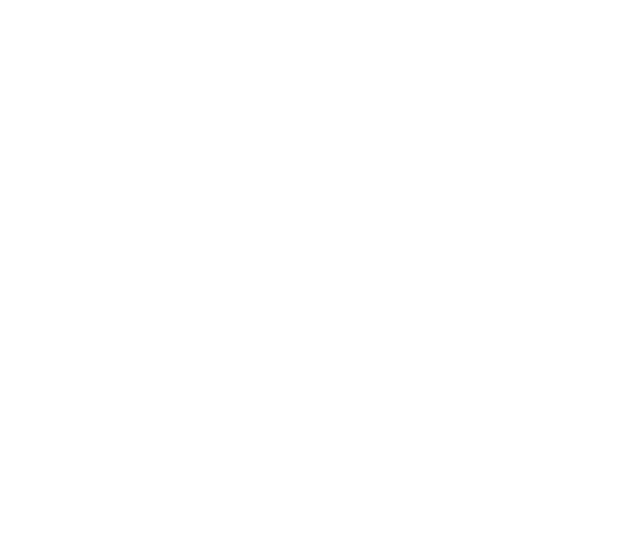
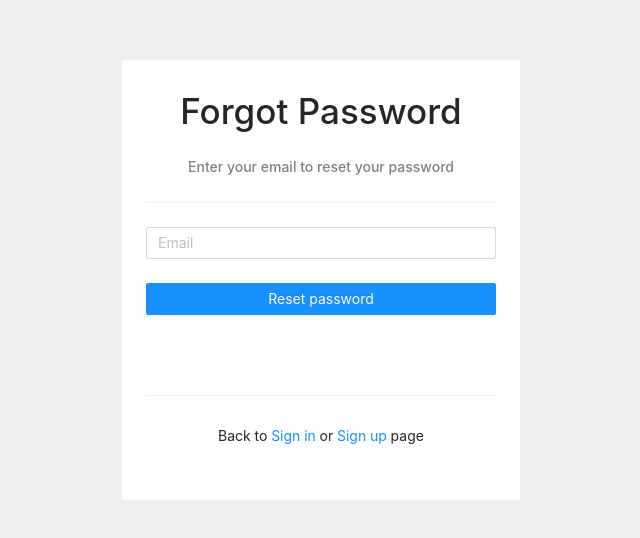
Before and after one commit to muhfauqhi/admin-panel-mybarber, a React (Create React App) app: page /forgotpassword in a window 1280 px wide. Shown: the part 120-658 px from the top of the page, without its empty margins (319-959 px from the left). Built offline with nearby package versions, Linux system fonts and the light colour scheme.

Commit message:
add forgotpassword page and finish login and dashboard route

```diff
--- a/src/App.js
+++ b/src/App.js
@@ -2,6 +2,7 @@
 import { Route, Switch } from "react-router-dom";
 import Dashboard from "./components/Dashboard";
 import Login from "./components/Login";
+import ForgotPassword from "./components/ForgotPassword";
 import "antd/dist/antd.css";
 
 function App() {
@@ -10,6 +11,7 @@
       <Switch>
         <Route exact path="/" component={Login}></Route>
         <Route exact path="/dashboard" component={Dashboard}></Route>
+        <Route exact path="/forgotpassword" component={ForgotPassword}></Route>
       </Switch>
     </div>
   );
--- a/src/components/Dashboard.js
+++ b/src/components/Dashboard.js
@@ -2,9 +2,15 @@
 import Title from "antd/lib/typography/Title";
 import SubMenu from "antd/lib/menu/SubMenu";
 import { UserOutlined, MailOutlined } from "@ant-design/icons";
+import { Redirect } from "react-router-dom";
 const { Content, Footer, Header, Sider } = Layout;
 
 const Dashboard = () => {
+  const token = localStorage.getItem("token");
+
+  if (!token) {
+    return <Redirect to="/" />;
+  }
   return (
     <Layout>
       <Header style={{ padding: 10 }}>
@@ -15,6 +21,7 @@
         <Sider style={{ background: "white" }}>
           <Menu defaultSelectedKeys={["Dashboard"]} mode="inline">
             <Menu.Item key="Dashboard">Dashboard</Menu.Item>
+            <Menu.Item key="Booking">Booking</Menu.Item>
             <Menu.Item key="Barber">Barber</Menu.Item>
             <Menu.Item key="User">User</Menu.Item>
             <SubMenu
--- /dev/null
+++ b/src/components/ForgotPassword.js
@@ -0,0 +1,87 @@
+import { Alert, Button, Card, Col, Divider, Input, Row, Form } from "antd";
+import Layout from "antd/lib/layout/layout";
+import { Redirect } from "react-router-dom";
+import { useState } from "react";
+import axios from "axios";
+
+const ForgotPassword = () => {
+  const [message, setMessage] = useState("");
+  const [error, setError] = useState("");
+
+  const onFinish = (data) => {
+    axios
+      .put("http://localhost:3000/api/forgotpassword", data)
+      .then((res) => {
+        const message = res.data.message;
+        setMessage(message);
+        setTimeout(() => {
+          setMessage("");
+        }, 3000);
+      })
+      .catch((err) => {
+        const error = err.response.data.message;
+        setError(error);
+      });
+  };
+
+  return (
+    <Layout style={{ background: "#efefef" }}>
+      <Row justify="center" align="middle" style={{ minHeight: "100vh" }}>
+        <Col>
+          <Card style={{ width: "50vh" }}>
+            <h1 style={{ textAlign: "center", fontSize: 35 }}>
+              Forgot Password
+            </h1>
+            <h4 style={{ textAlign: "center", color: "grey" }}>
+              Enter your email to reset your password
+            </h4>
+            <Divider></Divider>
+            <Form onFinish={onFinish}>
+              <Form.Item
+                name="email"
+                rules={[
+                  {
+                    required: true,
+                    message: "Please input your email!",
+                  },
+                ]}
+              >
+                <Input placeholder="Email" />
+              </Form.Item>
+
+              <Form.Item>
+                <Button block type="primary" htmlType="submit">
+                  Reset password
+                </Button>
+              </Form.Item>
+              <Form.Item>
+                {message && (
+                  <Alert
+                    style={{ textAlign: "center" }}
+                    message={message}
+                    type="success"
+                    banner
+                  />
+                )}
+                {error && (
+                  <Alert
+                    style={{ textAlign: "center" }}
+                    message={error}
+                    type="error"
+                    banner
+                  />
+                )}
+              </Form.Item>
+              <Divider></Divider>
+              <Form.Item style={{ textAlign: "center" }}>
+                Back to <a href="/">Sign in</a> or <a href="/">Sign up</a> page
+              </Form.Item>
+            </Form>
+          </Card>
+        </Col>
+      </Row>
+    </Layout>
+  );
+};
+
+export default ForgotPassword;
--- a/src/components/Login.js
+++ b/src/components/Login.js
@@ -1,38 +1,52 @@
-import {
-  Form,
-  Input,
-  Button,
-  //   Checkbox,
-  Col,
-  Row,
-  //   Space,
-  Card,
-  Divider,
-} from "antd";
+import { Form, Input, Button, Col, Row, Card, Divider, Alert } from "antd";
 import { Layout } from "antd";
-// import Title from "antd/lib/typography/Title";
-// const { Content, Header } = Layout;
+import axios from "axios";
+import { useState } from "react";
+import { Redirect } from "react-router-dom";
 
 const Login = () => {
-  //   const onFinish = (values) => {
-  //     console.log("Success:", values);
-  //   };
+  const [redirect, setRedirect] = useState(false);
+  const [error, setError] = useState("");
 
-  //   const onFinishFailed = (errorInfo) => {
-  //     console.log("Failed:", errorInfo);
-  //   };
+  const onFinish = (data) => {
+    axios
+      .post("http://localhost:3000/api/login", data)
+      .then((result) => {
+        console.log(result.data.token);
+        if (result) {
+          const token = result.data.token;
+          axios
+            .get("http://localhost:3000/api/dashboard", {
+              headers: {
+                Authorization: token,
+              },
+            })
+            .then((res) => {
+              const data = res.data.data;
+              if (data.role !== "Admin") {
+                setError("Unauthorized");
+              } else {
+                localStorage.setItem("token", token);
+                setRedirect(true);
+              }
+            });
+        }
+      })
+      .catch((err) => {
+        const error = err.response.data.message;
+        setError(error);
+      });
+  };
 
   return (
     <Layout style={{ background: "#efefef" }}>
-      {/* <Header style={{ padding: 10 }}>
-        <Title style={{ color: "white" }}>MyBarber</Title>
-      </Header> */}
+      {redirect && <Redirect to="/dashboard" />}
       <Row justify="center" align="middle" style={{ minHeight: "100vh" }}>
         <Col>
           <Card style={{ width: "50vh" }}>
             <h1 style={{ textAlign: "center", fontSize: 35 }}>Sign In</h1>
             <Divider></Divider>
-            <Form>
+            <Form onFinish={onFinish}>
               <Form.Item
                 name="username"
                 rules={[
@@ -52,15 +66,25 @@
               >
                 <Input.Password placeholder="Password" />
               </Form.Item>
-
-              <Form.Item style={{ textAlign: "right" }}>
-                <a href="/dashboard">Forgot password</a>
-              </Form.Item>
-
               <Form.Item>
                 <Button block type="primary" htmlType="submit">
                   Sign In
                 </Button>
+              </Form.Item>
+
+              <Form.Item style={{ textAlign: "right" }}>
+                <a href="/forgotpassword">Forgot password</a>
+              </Form.Item>
+
+              <Form.Item>
+                {error && (
+                  <Alert
+                    style={{ textAlign: "center" }}
+                    message={error}
+                    type="error"
+                    banner
+                  />
+                )}
               </Form.Item>
             </Form>
           </Card>
```
